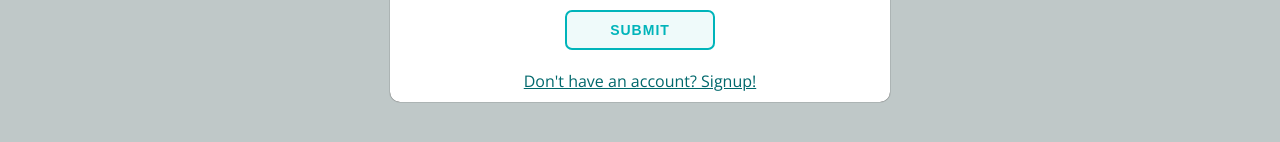
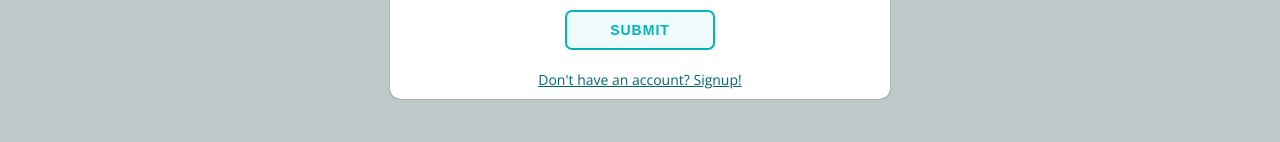
Before and after one commit to Huhspaniel/social, an Angular app in the folder client/: page / in a window 1280 px wide. Both pictures are taken after a click on the button "LOG IN". Shown: the part 402-544 px from the top of the page. Built offline with nearby package versions, Linux system fonts and the light colour scheme.

Commit message:
Modify transitions

```diff
--- a/client/src/app/login-modal/login-modal.component.scss
+++ b/client/src/app/login-modal/login-modal.component.scss
@@ -7,12 +7,12 @@
     background-color: rgba(0, 0, 0, 0.2);
     color: black;
 
-    transition: opacity ease-in-out .15s;
+    transition: opacity ease-in-out .1s;
     &.hidden {
         opacity: 0;
         z-index: -1;
         .modal {
-            top: 18%;
+            top: 19%;
         }
     }
 }
@@ -21,7 +21,7 @@
     position: fixed;
     width: 500px;
     top: 20%;
-    transition: top ease-in-out .15s;
+    transition: top ease-in-out .1s;
     left: calc(50% - 250px);
 
     background-color: white;
@@ -30,6 +30,7 @@
     .toggle-modal {
         cursor: pointer;
         color: lighten(#004f52, 5%);
+        font-size: 14px;
         text-decoration: underline;
         text-align: center;
         padding-bottom: 10px;
```
